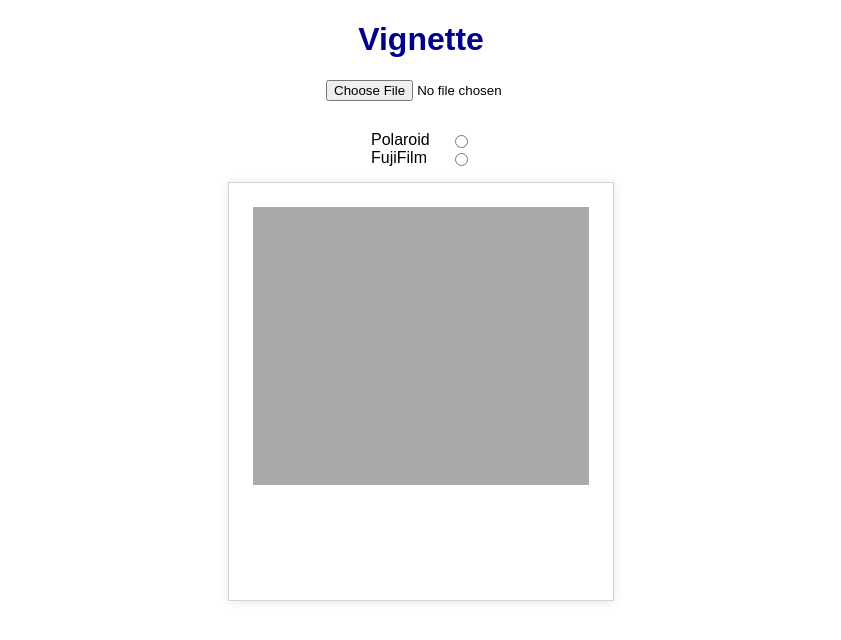
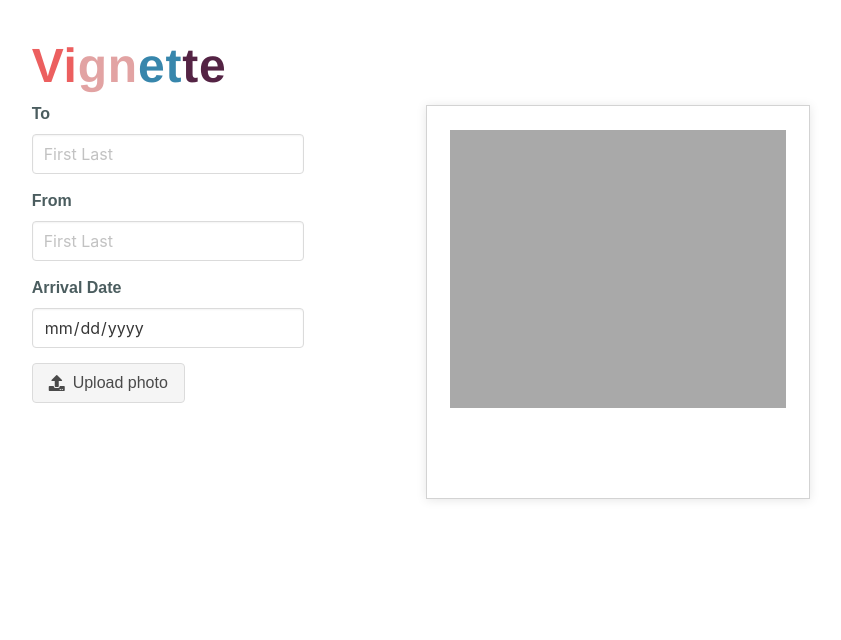
Before and after one commit to pacheights/bordered, a React (Create React App) app in the folder web/: page / in a window 1280 px wide. Shown: the top 640 px of the page, without its empty margins (219-1060 px from the left). Built offline with nearby package versions, Linux system fonts and the light colour scheme.

Commit message:
continue with building form + logo

```diff
--- a/web/public/index.html
+++ b/web/public/index.html
@@ -3,6 +3,12 @@
   <head>
     <meta charset="utf-8" />
     <link rel="icon" href="%PUBLIC_URL%/favicon.ico" />
+    <link
+      rel="stylesheet"
+      href="https://pro.fontawesome.com/releases/v5.10.0/css/all.css"
+      integrity="sha384-AYmEC3Yw5cVb3ZcuHtOA93w35dYTsvhLPVnYs9eStHfGJvOvKxVfELGroGkvsg+p"
+      crossorigin="anonymous"
+    />
     <meta name="viewport" content="width=device-width, initial-scale=1" />
     <meta name="theme-color" content="#000000" />
     <meta
@@ -24,20 +30,10 @@
       work correctly both with client-side routing and a non-root public URL.
       Learn how to configure a non-root public URL by running `npm run build`.
     -->
-    <title>React App</title>
+    <title>Vignette</title>
   </head>
   <body>
     <noscript>You need to enable JavaScript to run this app.</noscript>
     <div id="root"></div>
-    <!--
-      This HTML file is a template.
-      If you open it directly in the browser, you will see an empty page.
-
-      You can add webfonts, meta tags, or analytics to this file.
-      The build step will place the bundled scripts into the <body> tag.
-
-      To begin the development, run `npm start` or `yarn start`.
-      To create a production bundle, use `npm run build` or `yarn build`.
-    -->
   </body>
 </html>
--- a/web/src/App.tsx
+++ b/web/src/App.tsx
@@ -1,10 +1,9 @@
-import { Form } from './components/Form';
+import { Form, Title } from './components';
 import styled from 'styled-components';
 
 const App = () => {
   return (
     <Container>
-      <Title>Vignette</Title>
       <Form />
     </Container>
   );
@@ -13,12 +12,6 @@ const App = () => {
 const Container = styled.div`
   max-width: 80%;
   margin: 0 auto;
-  text-align: center;
-`;
-
-const Title = styled.h1`
-  font-family: sans-serif;
-  color: darkblue;
 `;
 
 export default App;
--- a/web/src/components/Form.tsx
+++ /dev/null
@@ -1,36 +0,0 @@
-import { ReactElement, useState } from 'react';
-import styled from 'styled-components';
-import { Photo } from '.';
-import { PhotoBrand } from '../helpers/constants';
-import { BrandSelect } from './BrandSelect';
-
-export function Form(): ReactElement {
-  const [img, setImg] = useState(null);
-  const [brand, setBrand] = useState(PhotoBrand.Polaroid);
-
-  const onPhotoUpload = (e: any) => {
-    const reader = new FileReader();
-    reader.onload = (e: any) => {
-      setImg(e.target.result);
-    };
-    reader.readAsDataURL(e.target.files[0]);
-  };
-
-  const onBrandSelect = (e: any) => setBrand(e.target.value as PhotoBrand);
-
-  return (
-    <form>
-      <Input
-        type='file'
-        accept='image/png, image/jpeg'
-        onInput={onPhotoUpload}
-      />
-      <BrandSelect onBrandSelect={onBrandSelect} />
-      <Photo img={img} brand={brand} />
-    </form>
-  );
-}
-
-const Input = styled.input`
-  width: 190px;
-`;
--- /dev/null
+++ b/web/src/components/Form/Form.tsx
@@ -0,0 +1,16 @@
+import { ReactElement, useState } from 'react';
+import { FormView } from './FormView';
+
+export function Form(): ReactElement {
+  const [img, setImg] = useState(null);
+
+  const onPhotoUpload = (e: any) => {
+    const reader = new FileReader();
+    reader.onload = (e: any) => {
+      setImg(e.target.result);
+    };
+    reader.readAsDataURL(e.target.files[0]);
+  };
+
+  return <FormView onPhotoUpload={onPhotoUpload} img={img} />;
+}
--- /dev/null
+++ b/web/src/components/Form/FormView.tsx
@@ -0,0 +1,82 @@
+import { ReactElement } from 'react';
+import styled from 'styled-components';
+import { Photo, Title } from '..';
+import { PhotoBrand } from '../../helpers/constants';
+
+interface FormViewProps {
+  onPhotoUpload: (e: any) => void;
+  img: any;
+}
+
+export function FormView({ onPhotoUpload, img }: FormViewProps): ReactElement {
+  const today = new Date().toISOString().split('T')[0];
+
+  return (
+    <div id='form-container'>
+      <form>
+        <Title />
+        <label className='label' htmlFor='to'>
+          To
+        </label>
+        <Input
+          id='to'
+          name='to'
+          className='input'
+          type='text'
+          placeholder='First Last'
+        />
+        <label className='label' htmlFor='from'>
+          From
+        </label>
+        <Input
+          id='from'
+          name='from'
+          className='input'
+          type='text'
+          placeholder='First Last'
+        />
+        <label className='label' htmlFor='arrival'>
+          Arrival Date
+        </label>
+        <div>
+          <Input
+            id='arrival'
+            name='arrival'
+            className='input'
+            type='date'
+            min={today}
+          />
+        </div>
+
+        <div className='file'>
+          <label className='file-label'>
+            <input
+              className='file-input'
+              type='file'
+              name='photo'
+              accept='image/png, image/jpeg'
+              onInput={onPhotoUpload}
+            />
+            <span className='file-cta'>
+              <span className='file-icon'>
+                <i className='fas fa-upload'></i>
+              </span>
+              <span className='file-label'>Upload photo</span>
+            </span>
+          </label>
+        </div>
+      </form>
+      <PhotoContainer>
+        <Photo img={img} brand={PhotoBrand.Polaroid} />
+      </PhotoContainer>
+    </div>
+  );
+}
+
+const Input = styled.input`
+  margin-bottom: 15px;
+`;
+
+const PhotoContainer = styled.div`
+  margin-top: 90px;
+`;
--- a/web/src/components/Photo.tsx
+++ b/web/src/components/Photo.tsx
@@ -30,7 +30,6 @@ const PhotoContainer = styled.div<PhotoContainerStyleProps>`
   padding-top: ${(props) => BrandDimensions[props.brand].container.borderTop}in;
   display: flex;
   justify-content: center;
-  margin: 15px auto;
   box-shadow: 0px 1px 10px rgba(0, 0, 0, 0.1);
   border: 1px solid lightgray;
 `;
--- /dev/null
+++ b/web/src/components/Title.tsx
@@ -0,0 +1,36 @@
+import styled from 'styled-components';
+
+export function Title() {
+  return (
+    <TitleContainer>
+      <ColorOne>Vi</ColorOne>
+      <ColorTwo>gn</ColorTwo>
+      <ColorThree>et</ColorThree>
+      <ColorFour>te</ColorFour>
+    </TitleContainer>
+  );
+}
+
+const TitleContainer = styled.h1`
+  font-family: Helvetica, Arial, 'Noto Sans', sans-serif !important;
+  font-weight: bold;
+  letter-spacing: 0.8px;
+  font-size: 48px;
+  margin-top: 15px;
+`;
+
+const ColorOne = styled.span`
+  color: #ec5f5f;
+`;
+
+const ColorTwo = styled.span`
+  color: #e2a3a3;
+`;
+
+const ColorThree = styled.span`
+  color: #3786ac;
+`;
+
+const ColorFour = styled.span`
+  color: #542344;
+`;
--- a/web/src/components/index.ts
+++ b/web/src/components/index.ts
@@ -1,3 +1,4 @@
-export * from './Form';
+export * from './Form/Form';
 export * from './Photo';
 export * from './BrandSelect';
+export * from './Title';
--- a/web/src/index.css
+++ b/web/src/index.css
@@ -1,4 +1,35 @@
+@import 'https://cdn.jsdelivr.net/npm/bulma@0.9.3/css/bulma.min.css';
+
 html,
 body {
   font-family: sans-serif;
 }
+
+#form-container {
+  display: flex;
+  justify-content: space-evenly;
+  margin-top: 15px;
+}
+
+@media (max-width: 760px) {
+  #form-container {
+    display: block;
+  }
+}
+
+.label {
+  color: #4b5d5f;
+}
+
+input[type='date']::-webkit-calendar-picker-indicator {
+  background: transparent;
+  bottom: 0;
+  color: transparent;
+  cursor: pointer;
+  height: auto;
+  left: 0;
+  position: absolute;
+  right: 0;
+  top: 0;
+  width: auto;
+}
```
Also changed, not shown: 1 other file (tests, documents, lock files or other folders).
